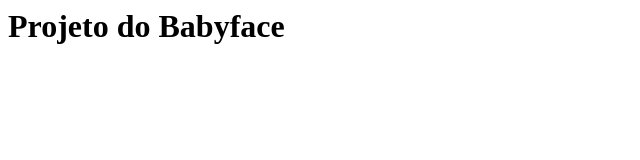
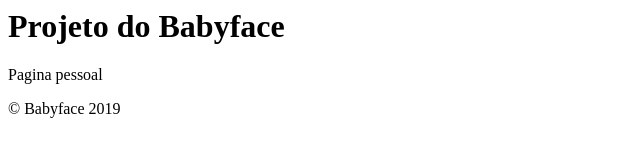
Before and after one commit to babyfacebr/meu-site, a plain HTML site: page index.html in a window 1280 px wide. Shown: the whole page, without its empty margins (0-640 px from the left). Drawn offline with Linux system fonts and the light colour scheme.

Commit message:
Criando footer e ajustando detalhes

```diff
--- a/index.html
+++ b/index.html
@@ -1,4 +1,9 @@
 <html>
-  <h1>Projeto do Babyface</h1>
-  <body></body>
+  <body>
+    <h1>Projeto do Babyface</h1>
+    <p>Pagina pessoal</p>
+    <footer>
+      &copy; Babyface 2019
+    </footer>
+  </body>
 </html>
```
